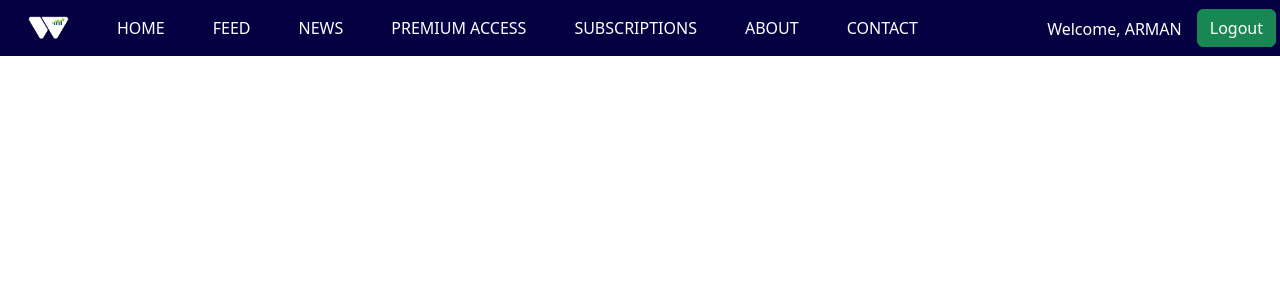
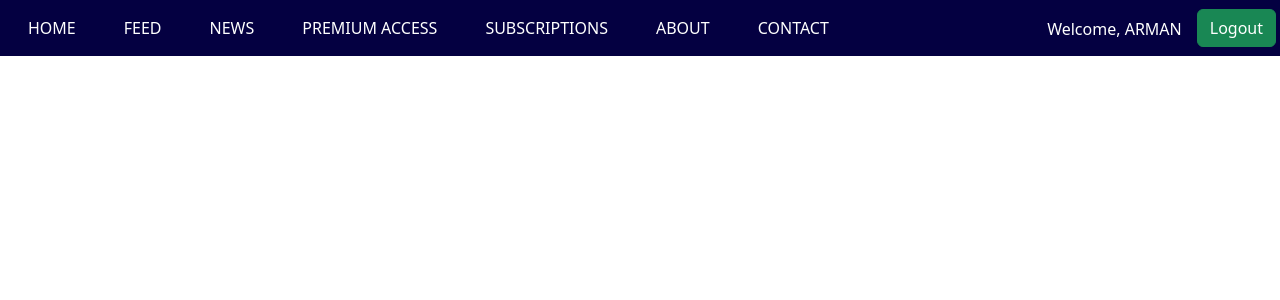
Before and after one commit to mehdialam20002/westocks_02, a Django app: page /base in a window 1280 px wide. Shown: the top 300 px of the page. Run offline with Django 3.2, Linux system fonts and the light colour scheme; a user stored in the database is signed in.

Commit message:
dsassssseds

```diff
--- a/wesapp/templates/home.html
+++ b/wesapp/templates/home.html
@@ -30,8 +30,6 @@
         <ul class="nav col-12 col-md-auto mb-2 justify-content-center mb-md-0">
 
 
-          <li><a href="/"><img  src="/static/images/WeStock.png" height="39px" width="89px" class="nav-link text-white  link-success px-4 "  >
-          </img></a></li>
 
           <li><a href="/" class="nav-link text-white  link-success px-4 "  >
                      HOME</a></li>
```
